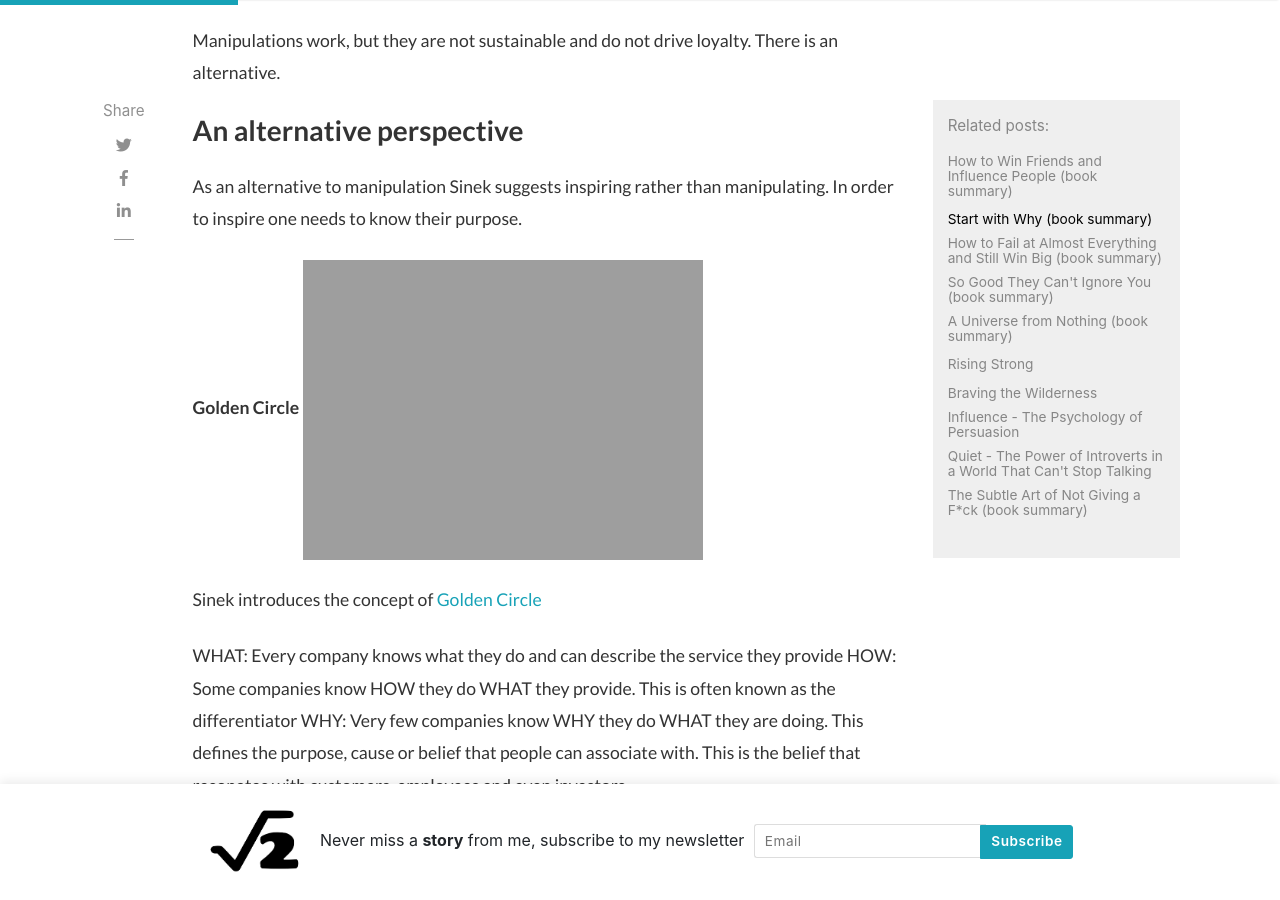
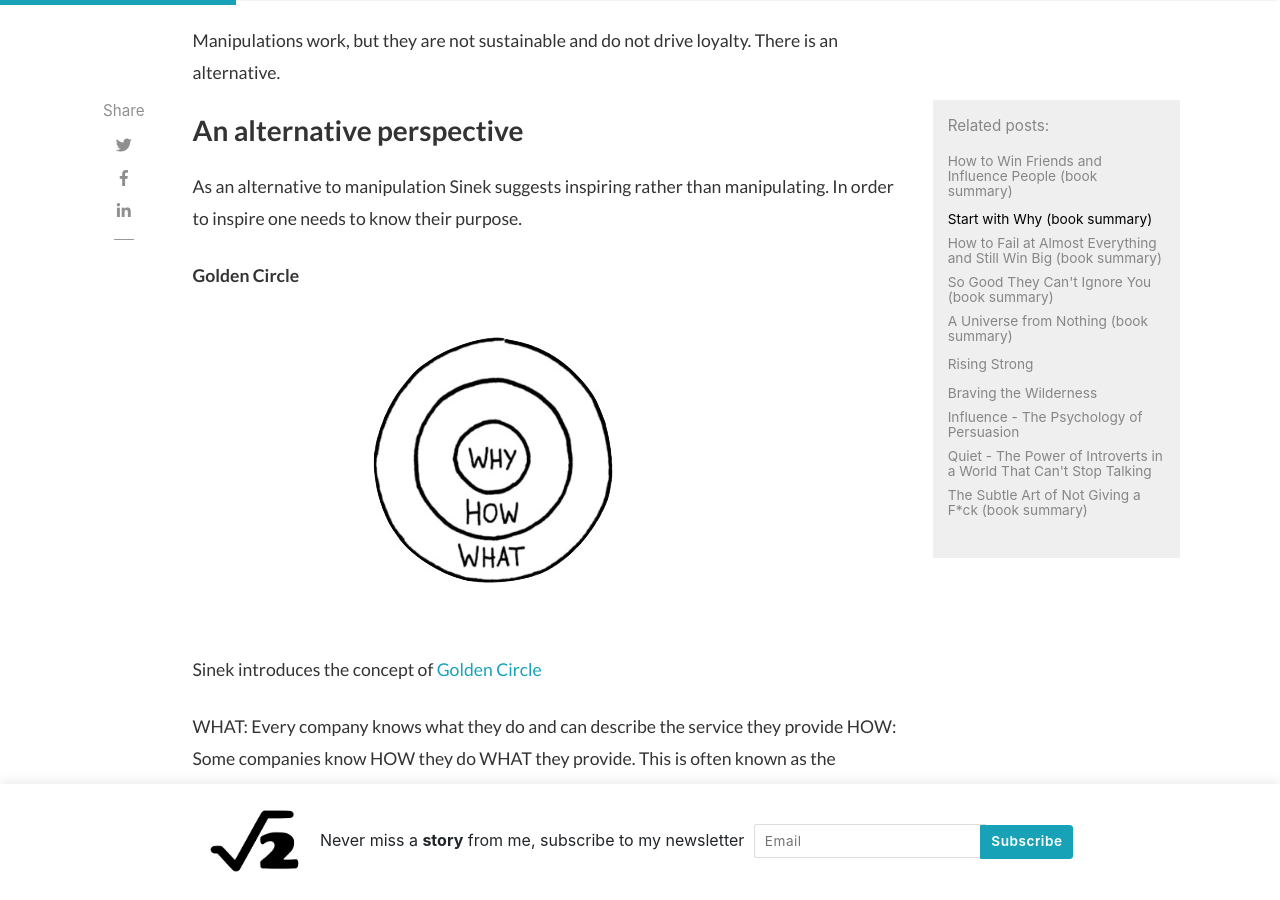
Before and after one commit to rutum/rutum.github.io, a Jekyll site: the page built from _posts/2020-1-2-start-with-why.md, in a window 1280 px wide and 900 px high, scrolled down 1276 px. Built offline with Jekyll 4.4.1, drawn with Linux system fonts in a browser that asks for light colours; nearby versions of some CDN libraries; comment, search, counter and statistics services are not loaded.

Commit message:
influence

```diff
--- a/_posts/2020-1-2-start-with-why.md
+++ b/_posts/2020-1-2-start-with-why.md
@@ -35,7 +35,7 @@ Manipulations work, but they are not sustainable and do not drive loyalty. There
 As an alternative to manipulation Sinek suggests inspiring rather than manipulating. In order to inspire one needs to know their purpose.
 
 **Golden Circle**
-<img src="https://rutumulkar.com/assets/images/golder_circle.jpg"/>
+<img src="https://rutumulkar.com/assets/images/golden_circle.jpg"/>
 
 Sinek introduces the concept of <a href="https://rutumulkar.com/assets/images/golden_circle.jpg">Golden Circle</a>
 
```
